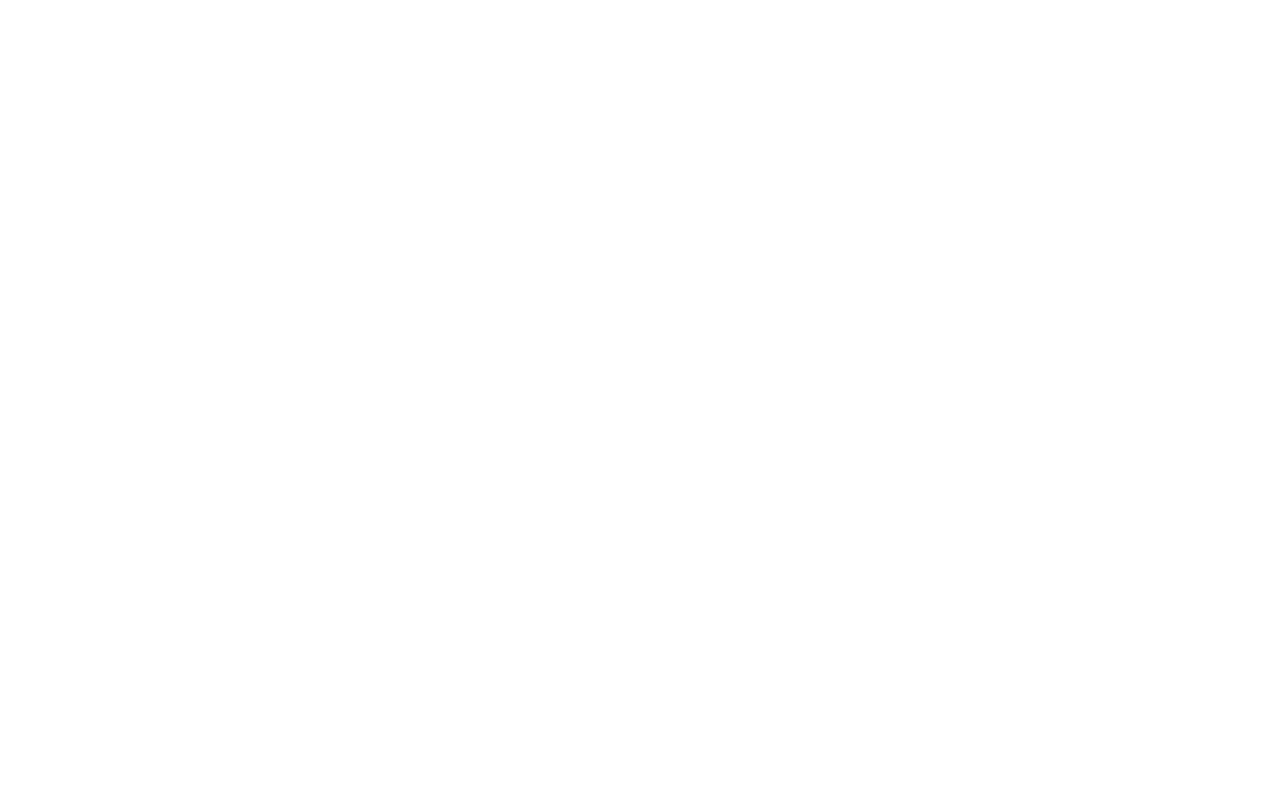
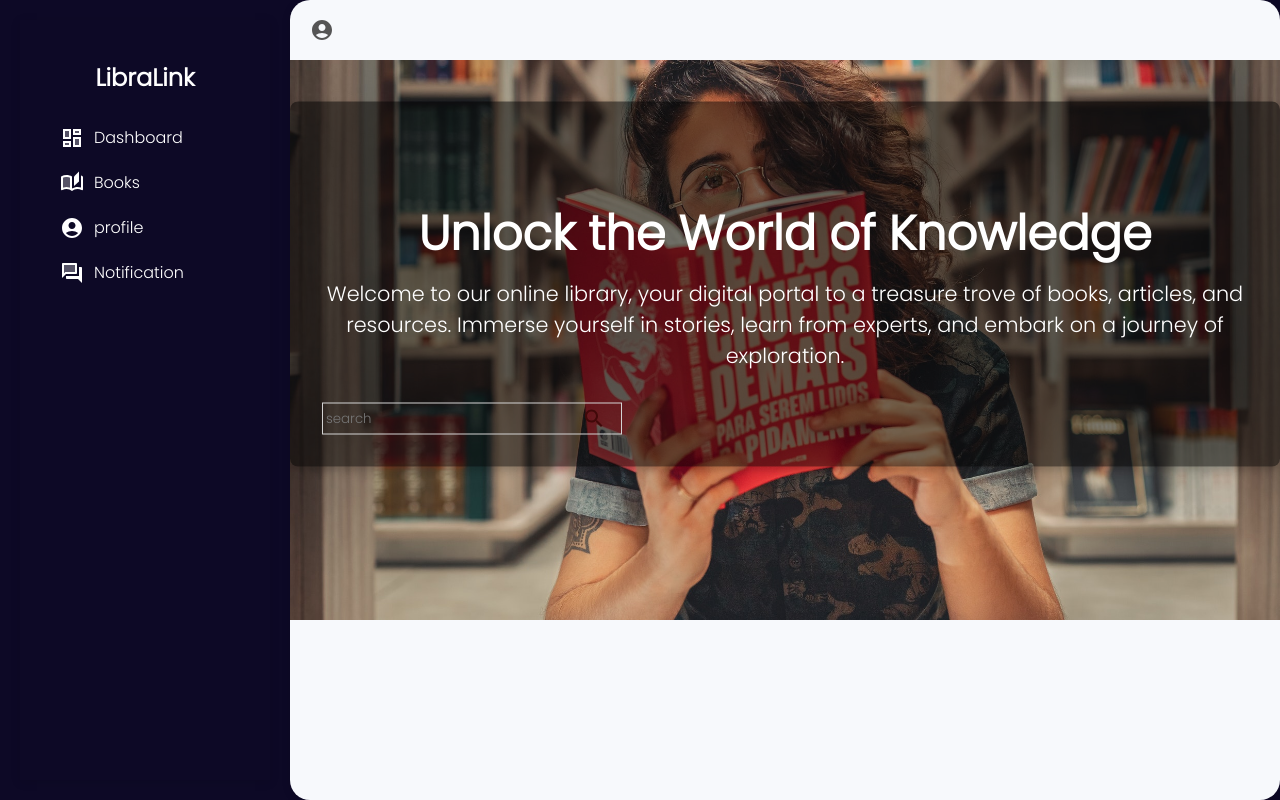
Before and after one commit to Minindu20/Interactive-Learning-Management-System, a React (Create React App) app: page /user in a window 1280 px wide. Before the commit this address had no page. Built offline with nearby package versions, Linux system fonts and the light colour scheme.

Commit message:
dynamic searchbar

```diff
--- a/src/App.js
+++ b/src/App.js
@@ -6,6 +6,7 @@ import About from './routes/About'
 import Contact from './routes/Contact'
 import Service from './routes/Service'
 import Admin from './routes/Admin'
+import User from "./routes/User"
 function App() {
   return (
     <>
@@ -16,6 +17,7 @@ function App() {
            <Route path='/service' element={<Service/>}/>
            <Route path='/contact' element={<Contact/>}/>
            <Route path='/admin' element={<Admin/>}/>
+           <Route path='/user' element={<User/>}/>
         </Routes>
       </Router>
     </>
--- a/src/components/Dashboard/Nav.css
+++ b/src/components/Dashboard/Nav.css
@@ -30,11 +30,12 @@
 
 .items {
   display: flex;
-  align-items: center;;
+  align-items: center;
+  margin-right:20px
 }
 
 .item {
   display:flex;
   align-items:center;
-  margin: 20px; /* Adjust this margin as needed */
+  margin-right:10px; /* Adjust this margin as needed */
 }
--- a/src/components/Dashboard/Nav.jsx
+++ b/src/components/Dashboard/Nav.jsx
@@ -2,15 +2,20 @@ import React from 'react'
 import'./Nav.css'
 import SearchOutlinedIcon from '@mui/icons-material/SearchOutlined';
 import AccountCircleIcon from '@mui/icons-material/AccountCircle';
-const Nav = () => {
+const Nav = (props) => {
+  const role=props.role;
   return (
     <>
         <div className="navbar">
              <div className="wrapper">
-                <div className='search'>
-                    <input type="text" placeholder='search'/>
-                    <SearchOutlinedIcon/>
-                </div>
+
+                  { role=='admin' &&(
+                     <div className='search'>
+                      <input type="text" placeholder='search'/>
+                         <SearchOutlinedIcon/>
+                     </div>
+                  )
+                  }
                 <div className='items'>
                     <div className='item'>
                          <AccountCircleIcon/>
--- a/src/components/Dashboard/Sidebar.css
+++ b/src/components/Dashboard/Sidebar.css
@@ -42,6 +42,7 @@
   display: flex;
   flex-direction: column;
   border-radius: 10px;
+
 }
 
 .items li {
@@ -49,10 +50,12 @@
   display: flex;
   align-items: center;
   padding: 10px 0;
+  padding-left:20px;
   cursor: pointer;
-  transition: background-color 0.3s;
+  transition: background-color 0.3s, padding-left 0.3s;
   width: 100%; /* Set each item to take full width */
   color: white; /* White text color */
+
 }
 
 
@@ -64,13 +67,14 @@
 }
 /* Icon styles */
 .icon {
+
   font-size: 24px;
   color: white; /* White icon color */
-  margin-right: 10px;
-  margin-left: 10px;
+  padding-left:10px
 }
 
 /* Text with icon */
 .text-with-icon {
   font-size: 16px;
+  padding-left:10px
 }
--- a/src/components/Dashboard/Sidebar.jsx
+++ b/src/components/Dashboard/Sidebar.jsx
@@ -7,45 +7,50 @@ import AutoStoriesTwoToneIcon from '@mui/icons-material/AutoStoriesTwoTone';
 import ForumTwoToneIcon from '@mui/icons-material/ForumTwoTone';
 import RequestPageTwoToneIcon from '@mui/icons-material/RequestPageTwoTone';
 import QueryStatsTwoToneIcon from '@mui/icons-material/QueryStatsTwoTone';
+import AccountCircleIcon from '@mui/icons-material/AccountCircle';
 
-const Sidebar = () => {
+const Sidebar = (props) => {
+  const role=props.role;
+  const sidebarItems={
+    admin:[
+      {icon:<DashboardTwoToneIcon/>,text:"Dashboard"},
+      {icon:<PeopleOutlineTwoToneIcon/>,text:"Users"},
+      {icon:<PersonTwoToneIcon/>,text:"Librarians"},
+      {icon:<ForumTwoToneIcon/>,text:"Forum"},
+      {icon:<RequestPageTwoToneIcon/>,text:"Requests"},
+      {icon:<QueryStatsTwoToneIcon/>,text:"reports"},
+    ],
+    user:[
+      {icon:<DashboardTwoToneIcon/>,text:"Dashboard"},
+      {icon:<AutoStoriesTwoToneIcon/>,text:"Books"},
+      {icon:<AccountCircleIcon/>,text:"profile"},
+      {icon:<ForumTwoToneIcon/>,text:"Notification"},
+    ]
+    //need to add the librarian items
+  };
+
+  const renderSideBarItems=()=>{
+    const items = sidebarItems[role];
+    return (
+      <>
+       {items.map((item,index)=>(
+        <li key={index}>
+          {item.icon}
+          <span className="text-with-icon">{item.text}</span>
+        </li>
+      ))}</>
+  );
+  };
   return (
     <>
        <div className="sidebar">
         <div className='sidebar-wrapper'>
         <div className="logo">
-                   <p>BOOKHUB</p>
+                   <p>LibraLink</p>
             </div>
            <div className="center">
               <ul className="items">
-                <li>
-                  <DashboardTwoToneIcon className="icon"/>
-                  <span className="text-with-icon"> Dashboard</span>
-                </li>
-                <li>
-                  <PeopleOutlineTwoToneIcon className="icon"/>
-                  <span className="text-with-icon">Users</span>
-                </li>
-                <li>
-                  <PersonTwoToneIcon className="icon"/>
-                  <span className="text-with-icon">Librarians</span>
-                </li>
-                <li>
-                  <AutoStoriesTwoToneIcon className="icon"/>
-                  <span className="text-with-icon">Book Management</span>
-                </li>
-                <li>
-                  <ForumTwoToneIcon className="icon"/>
-                  <span className="text-with-icon">Forum</span>
-                </li>
-                <li>
-                  <RequestPageTwoToneIcon className="icon"/>
-                  <span className="text-with-icon">Requests</span>
-                </li>
-                <li>
-                  <QueryStatsTwoToneIcon className="icon"/>
-                  <span className="text-with-icon">Analytics</span>
-                </li>
+                {renderSideBarItems()}
               </ul>
           </div>
         </div>
--- a/src/components/Home/Hero.js
+++ b/src/components/Home/Hero.js
@@ -1,8 +1,9 @@
 import React from "react";
 import {Link} from 'react-router-dom';
 import "./HeroStyle.css";
-
+import SearchOutlinedIcon from '@mui/icons-material/SearchOutlined';
 function Hero(props) {
+  const role=props.role;
   return (
     <div className={`hero ${props.cName}`}>
       <img src={props.heroImage} alt="Herping" />
@@ -13,7 +14,20 @@ function Hero(props) {
           <Link to={props.url} className={props.btnClass}>
             {props.btnTxt}
           </Link>
-        </div>
+          <div className="search-div">
+          { role=='user' &&(
+                     <div className='search'>
+                      <input type="text" placeholder='search'/>
+                         <SearchOutlinedIcon/>
+                     </div>
+                  )
+             }
+          </div>
+          </div>
+
+
+
+
       </div>
     </div>
   );
--- a/src/components/Home/HeroStyle.css
+++ b/src/components/Home/HeroStyle.css
@@ -65,6 +65,9 @@ img {
   display:none;
 }
 
+
+
+
 @media screen and (max-width: 555px) {
   .hero-text h1 {
     padding: 10px 20px;
--- a/src/routes/Admin.jsx
+++ b/src/routes/Admin.jsx
@@ -1,5 +1,5 @@
 import React from 'react';
-import './Admin.css';
+import './Css/Admin.css';
 import Nav from '../components/Dashboard/Nav';
 import Sidebar from '../components/Dashboard/Sidebar';
 import Widget from '../components/Widget/Widget';
@@ -8,9 +8,11 @@ const Admin = () => {
   return (
 
     <div className="admin">
-        <Sidebar/>
+        <Sidebar
+        role="admin"/>
         <div className="homeContainer">
-          <Nav/>
+          <Nav
+          role="admin"/>
           <div className="widgets">
               <Widget
                 type="user"/>
--- /dev/null
+++ b/src/routes/Css/User.css
@@ -0,0 +1,16 @@
+.user {
+    display: flex;
+    background-color: #d6dbe7;
+    background-color: #0d0926;
+  }
+
+  .userContainer {
+     background-color: #f7f9fc;
+    color: rgb(65, 9, 9);
+    flex: 10;
+    border-radius: 20px; /* Add rounded corners */
+    box-shadow: 0px 2px 10px rgba(0, 0, 0, 0.1); /* Add subtle shadow */
+    margin: 0px; /* Add margin */
+    padding: 0px; /* Add padding */
+    margin-left:0px;
+  }
--- a/src/routes/Home.js
+++ b/src/routes/Home.js
@@ -28,7 +28,7 @@ return(
        title="Unlock the World of Knowledge"
        text="Welcome to our online library, your digital portal to a treasure trove of books, articles, and resources. Immerse yourself in stories, learn from experts, and embark on a journey of exploration."
        btnTxt="Get started"
-       url="/admin"
+       url="/user"
     />
     <Destination/>
     <Squre/>
--- a/src/routes/User.jsx
+++ b/src/routes/User.jsx
@@ -0,0 +1,28 @@
+import React from 'react'
+import "./Css/User.css"
+import Sidebar from '../components/Dashboard/Sidebar';
+import Hero from "../components/Home/Hero"
+import Nav from '../components/Dashboard/Nav';
+import search from "../assests/search.jpg"
+const User = () => {
+  return (
+    <div className="user">
+        <Sidebar
+        role="user"/>
+       <div className='userContainer'>
+          <Nav
+          role="user"/>
+          <Hero
+           role="user"
+           cName="hero-mid"
+           heroImage={search}
+           title="Unlock the World of Knowledge"
+           text="Welcome to our online library, your digital portal to a treasure trove of books, articles, and resources. Immerse yourself in stories, learn from experts, and embark on a journey of exploration."
+    />
+
+       </div>
+    </div>
+  )
+}
+
+export default User
```
Also changed, not shown: src/assests/search.jpg (added), src/routes/Css/Admin.css (renamed from src/routes/Admin.css).
